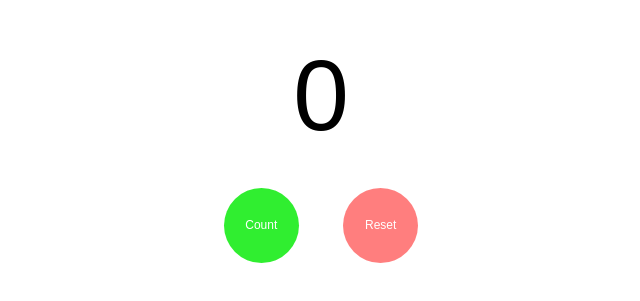
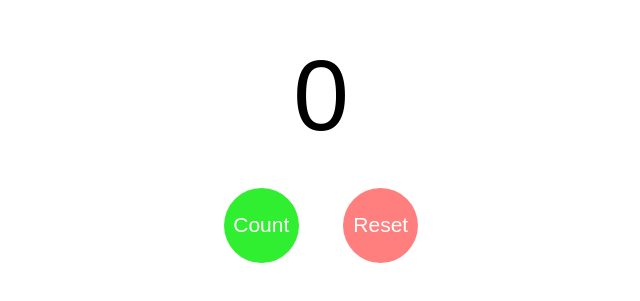
Before and after one commit to stephenabv/counter, a plain HTML site: page index.html in a window 1280 px wide. Shown: the part 245-546 px from the top of the page, 319-959 px from the left. Drawn offline with Linux system fonts and the light colour scheme.

Commit message:
Update index.html

```diff
--- a/index.html
+++ b/index.html
@@ -30,7 +30,7 @@
         height: 75px;
         width: 75px;
         border-radius: 50%;
-        font-size: 12px;
+        font-size: 21px;
         margin: 10px 20px;
         border-style: none;
         color: rgb(255, 255, 255);
```
